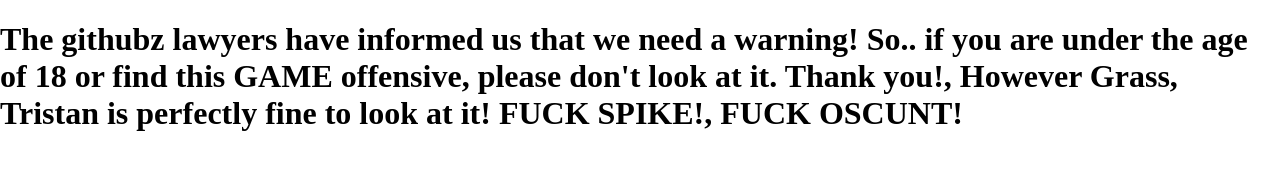
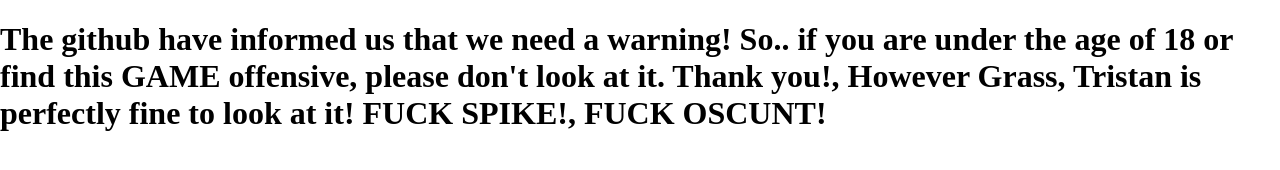
Before and after one commit to VistaOnTen2007/grassxcharliemagne, a plain HTML site: page index.html in a window 1280 px wide. Shown: the top 170 px of the page. Drawn offline with Linux system fonts and the light colour scheme; a script that the page names is missing.

Commit message:
Update index.html

```diff
--- a/index.html
+++ b/index.html
@@ -99,7 +99,7 @@
 <!-- write your code here -->
 </head>
 <body onload="init();" style="margin:0px;">
-	<h1>The githubz lawyers have informed us that we need a warning! So.. if you are under the age of 18 or find this GAME offensive, please don't look at it. Thank you!, However Grass, Tristan is perfectly fine to look at it! FUCK SPIKE!, FUCK OSCUNT!</h1>
+	<h1>The github have informed us that we need a warning! So.. if you are under the age of 18 or find this GAME offensive, please don't look at it. Thank you!, However Grass, Tristan is perfectly fine to look at it! FUCK SPIKE!, FUCK OSCUNT!</h1>
 	<div id="animation_container" style="background-color:rgba(255, 255, 255, 1.00); width:1920px; height:1080px">
 		<canvas id="canvas" width="1920" height="1080" style="position: absolute; display: block; background-color:rgba(255, 255, 255, 1.00);"></canvas>
 		<div id="dom_overlay_container" style="pointer-events:none; overflow:hidden; width:1920px; height:1080px; position: absolute; left: 0px; top: 0px; display: block;">
```
